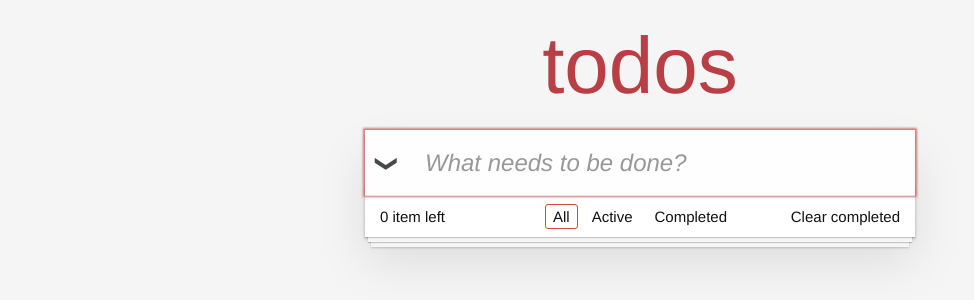
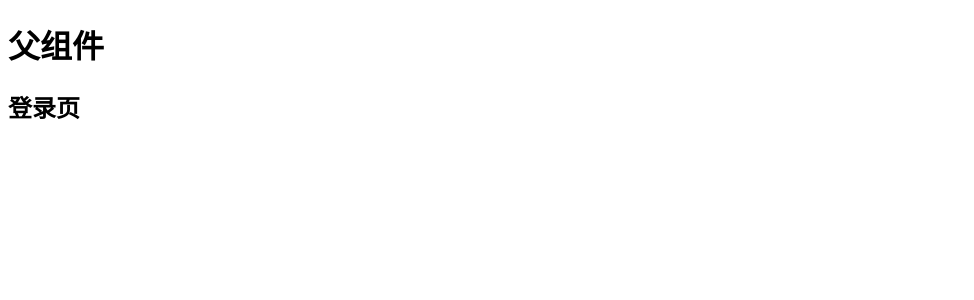
Before and after one commit to YouthguyZ/todolist, a Vue app: page /#/login in a window 1280 px wide. Before the commit this address led to /. Shown: the top 300 px of the page, without its empty margins (0-974 px from the left). Built offline with nearby package versions, Linux system fonts and the light colour scheme.

Commit message:
feat:使用vue-router4

```diff
--- /dev/null
+++ b/01-todolist案例/main.js
@@ -0,0 +1,6 @@
+import { createApp } from 'vue'
+import App from './App.vue'
+import './styles/base.css'
+import './styles/index.css'
+
+createApp(App).mount('#app')
--- a/package.json
+++ b/package.json
@@ -8,7 +8,10 @@
     "preview": "vite preview"
   },
   "dependencies": {
-    "vue": "^3.2.25"
+    "pinia": "^2.0.14",
+    "vue": "^3.2.25",
+    "vue-router": "^4.0.16",
+    "vuex": "^4.0.2"
   },
   "devDependencies": {
     "@vitejs/plugin-vue": "^2.3.3",
--- a/src/App.vue
+++ b/src/App.vue
@@ -1,83 +1,16 @@
+<template>
+  <div>
+    <h1>父组件</h1>
+    <!-- <router-link></router-link> -->
+    <!-- 页面入口 -->
+    <router-view></router-view>
+  </div>
+</template>
+
 <script setup>
-import TodoHeader from './components/TodoHeader.vue'
-import TodoMain from './components/TodoMain.vue'
-import TodoFooter from './components/TodoFooter.vue'
-import { ref,watch } from 'vue';
-// 目标一：APP.vue 渲染(父向子传值：自定义属性)
 
-// 目标二：修改状态
-
-// 目标三：删除数据
-
-// 目标四：添加数据
-// 目标五：计算属性
-// 目标六：全选反选
-// 目标七：watch 状态存储本地
-
-// 定义数据
-// const list = ref([
-//   {
-//     id: 1,
-//     name: '吃饭',
-//     done: true,
-//   },
-//   {
-//     id: 2,
-//     name: '睡觉',
-//     done: false,
-//   },
-//   {
-//     id: 3,
-//     name: '打豆豆',
-//     done: false,
-//   },
-// ])
-const list=ref(JSON.parse(localStorage.getItem('todolist')||'[]'))
-
-// 父组件方法 子组件传方法过来 修改 checked 父组件也修改 数据绑定
-const hChangeDone=(id)=>{
- const todo=list.value.find(item=>item.id===id)
- todo.done=!todo.done
-}
-
-// 删除数据 根据 id
-const hDel=(id)=>{
-  list.value=list.value.filter(item=>item.id!==id)
-}
-// 添加数据
-const hAdd=(taskName)=>{
-  console.log('add');
-  list.value.push({
-    id:Date.now(),// 当前毫秒值
-    name:taskName,
-    done:false
-  })
-}
-const hChangeAll=(val)=>{
-  list.value.forEach(item=>item.done=val)
-}
-// 参数1: 要监视的数据
-// 参数2: 回调函数
-// 参数3: 配置对象
-// 不加 value 可以监视到数据的数量变化, 但无法侦听到内部属性的变化
-// 总结: 如果是引用数据类型的侦听, 不需要写 value, 但需要写 deep
-// 原理: 其实就是监视的 ref 得到的响应式对象, 加 deep 可以侦听到 .value 属性的变化, 而 .value 就是我们的数组
-watch(list, (newVal, oldVal) => {
-  // console.log('我监视到了:', newVal)
-  // console.log(list)
-  localStorage.setItem('todolist', JSON.stringify(list.value))
-}, {
-  // 它决定了 list 对象内的数据变化是否被监视到
-  deep: true // 深度监听
-})
 </script>
 
-<template>
-  <section class="todoapp">
-    <TodoHeader @add="hAdd"></TodoHeader>
-    <TodoMain @changeAll="hChangeAll" :list="list" @changeDone="hChangeDone" @del="hDel"></TodoMain>
-    <TodoFooter :list="list"></TodoFooter>
-  </section>
-</template>
+<style lang="scss" scoped>
 
-<style></style>
+</style>
--- /dev/null
+++ b/src/views/Home.vue
@@ -0,0 +1,13 @@
+<template>
+  <div>
+    <h2>首页</h2>
+  </div>
+</template>
+
+<script setup>
+
+</script>
+
+<style lang="scss" scoped>
+
+</style>
--- /dev/null
+++ b/src/views/Login.vue
@@ -0,0 +1,13 @@
+<template>
+  <div>
+    <h2>登录页</h2>
+  </div>
+</template>
+
+<script setup>
+
+</script>
+
+<style lang="scss" scoped>
+
+</style>
```
Also changed, not shown: 01-todolist案例/App.vue (added, +83 -0 lines), src/main.js (+22 -3 lines), 01-todolist案例/components/TodoFooter.vue (renamed from src/components/TodoFooter.vue), 01-todolist案例/components/TodoHeader.vue (renamed from src/components/TodoHeader.vue), 01-todolist案例/components/TodoMain.vue (renamed from src/components/TodoMain.vue), 01-todolist案例/styles/base.css (renamed from src/styles/base.css), 01-todolist案例/styles/index.css (renamed from src/styles/index.css), 1 other file (tests, documents, lock files or other folders).
